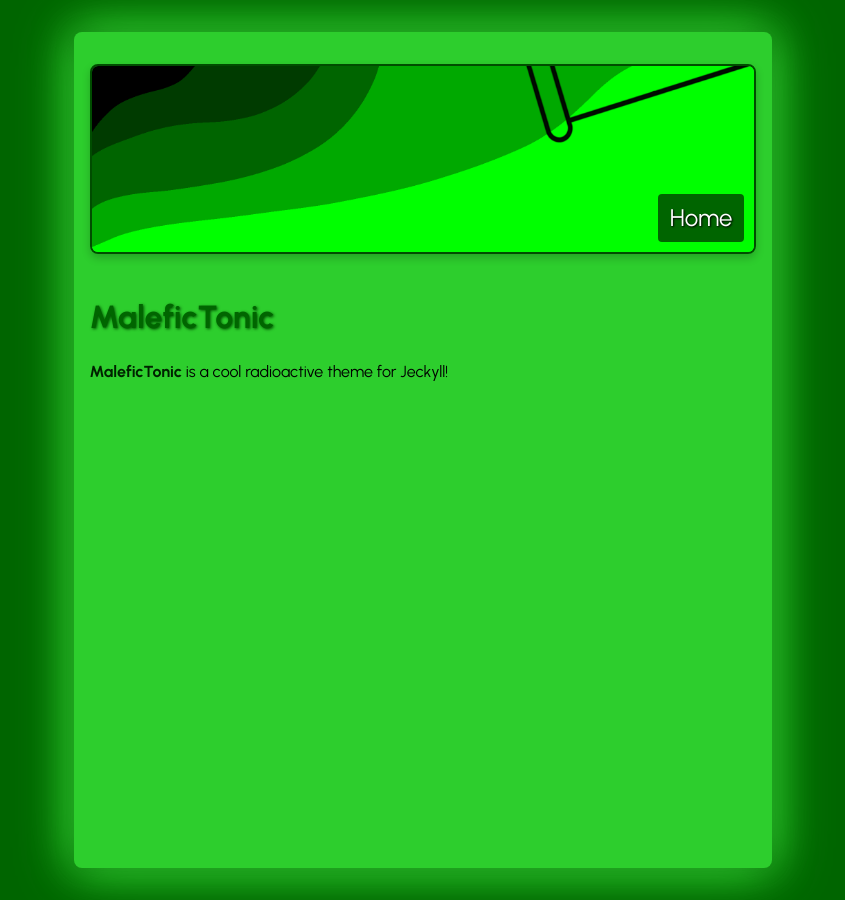
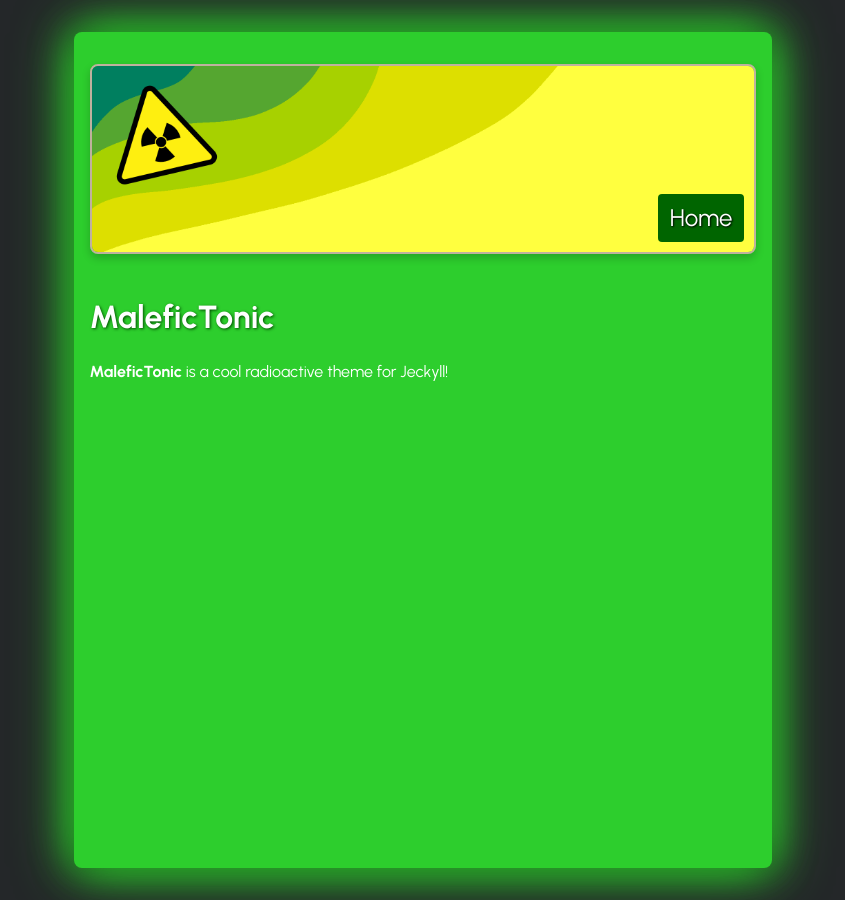
Before and after one commit to OmyDaGreat/MaleficTonic, a Jekyll site: the page built from index.md, in a window 1280 px wide. Shown: the whole page, without its empty margins (217-1062 px from the left). Built offline with Jekyll 4.4.1, drawn with Linux system fonts in a browser that asks for light colours.

Commit message:
style(sass): update colors and banner image
looks a lot better now i think
thanks crystal!

```diff
--- a/_sass/base.scss
+++ b/_sass/base.scss
@@ -5,19 +5,19 @@ $dark-green: #004d00;
 $bright-magenta: #ff00ff;
 $bright-orange: #ff4500;
 $dark-cyan: #007d7d;
-$gray: #333;
+$gray: #242729;
 $light-green: #00A900;
 $less-dark-green: #006500;
 $very-dark-green: #002200;
-$soft-gray: #f5f5f5;
 $bright-blue: #007bff;
 $soft-pink: #ff69b4;
 $golden-yellow: #ffd700;
 $deep-purple: #800080;
+$brown: #BFB19E;
 $subtle-shadow: rgba(0, 0, 0, 0.2);
 
 html {
-  background-color: $less-dark-green;
+  background-color: $gray;
 }
 
 @keyframes glow {
@@ -37,16 +37,12 @@ body {
   font-family: Urbanist, sans-serif;
   margin: 2em auto;
   max-width: 70ch;
-  color: $black;
+  color: $white;
   line-height: 1.6;
   padding: 1em;
   box-shadow: 0 0 10px $subtle-shadow, 0 0 20px $neon-green, 0 0 30px $neon-green;
   border-radius: 8px;
   animation: glow 3s infinite;
-}
-
-strong, b {
-  color: $very-dark-green;
 }
 
 a {
@@ -77,7 +73,7 @@ button:hover {
 }
 
 h1, h2, h3, h4, h5, h6 {
-  color: $less-dark-green;
+  color: $white;
   text-shadow: 1px 1px 3px $dark-green;
   margin-bottom: 0.5em;
 }
@@ -99,7 +95,7 @@ code {
   position: relative;
   display: inline-block;
   margin: 1em 0;
-  border: 2px solid $dark-green;
+  border: 2px solid $brown;
   border-radius: 8px;
   overflow: hidden;
   box-shadow: 0 4px 8px $subtle-shadow;
```
Also changed, not shown: assets/MaleficTonic.png.
